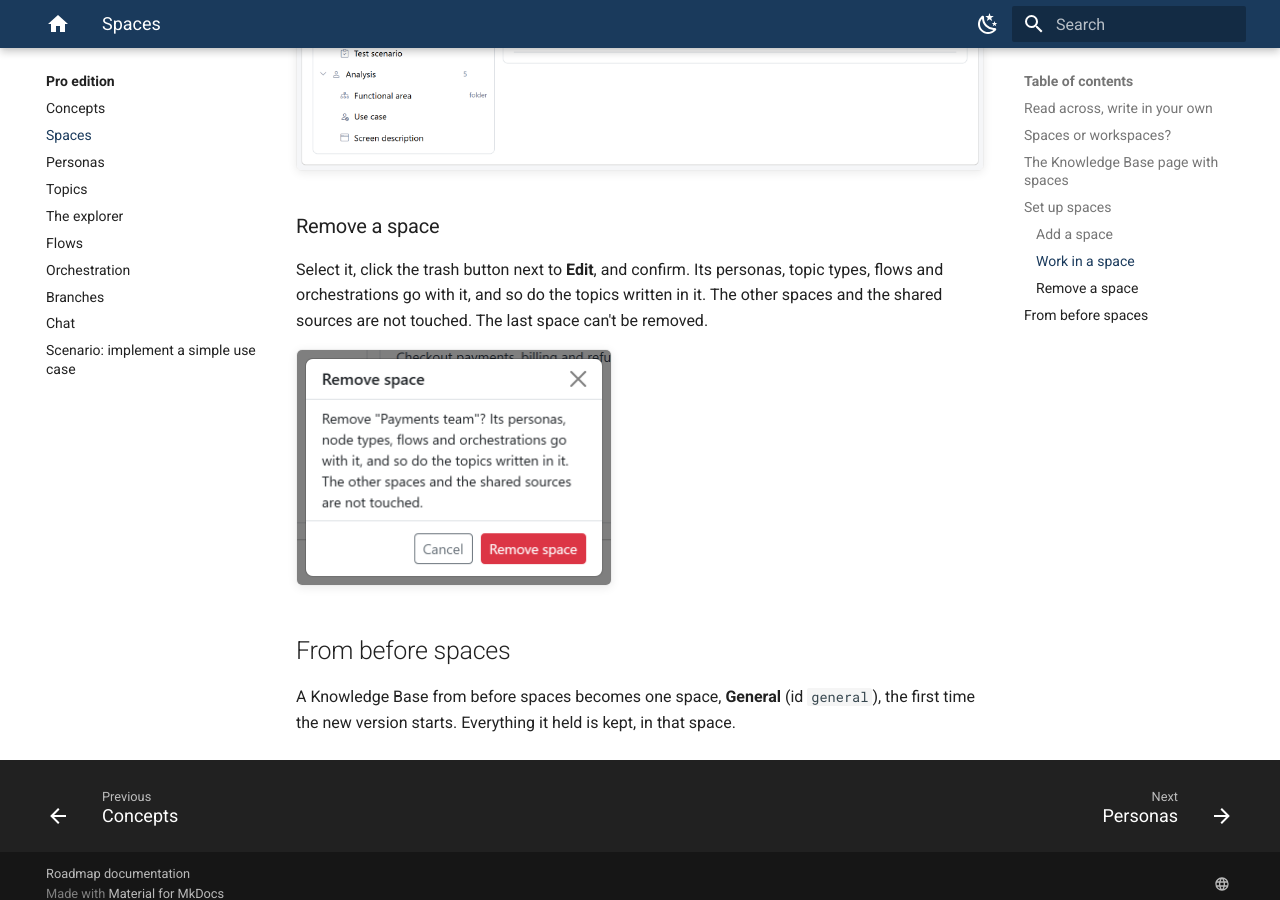
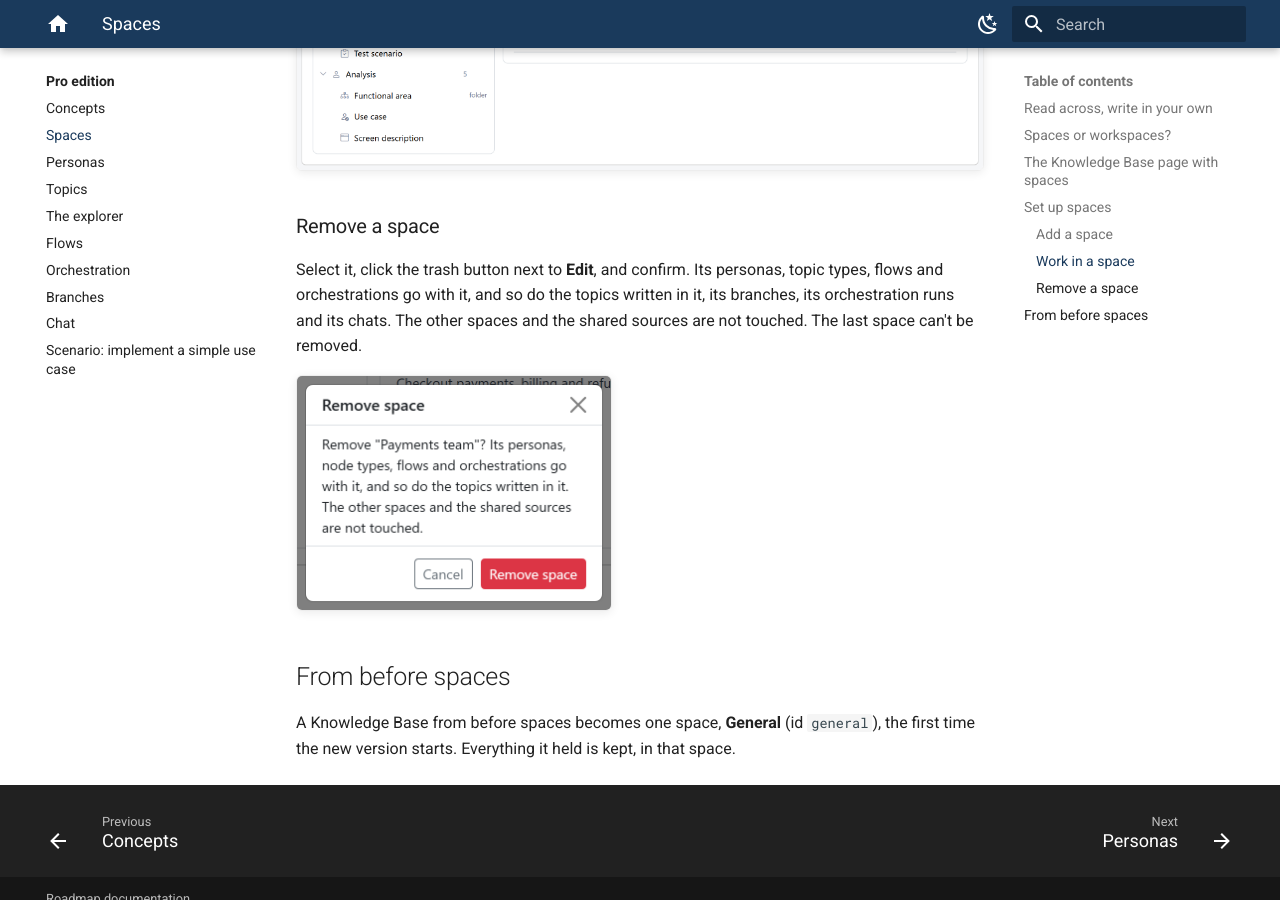
Before and after one commit to roadmap-mcp/roadmap-mcp.github.io, an MkDocs documentation site: the page built from docs/knowledge-base/spaces.md, in a window 1280 px wide and 900 px high, scrolled down 4881 px. Built offline with MkDocs 1.6.1 and Material for MkDocs 9.7.7, drawn with Linux system fonts in a browser that asks for light colours.

Commit message:
Spaces: removing a space takes its branches, runs and chats too
Claude-Session: https://claude.ai/code/session_01M5AWqYz4eBseoEGpVu3Muj

```diff
--- a/docs/knowledge-base/spaces.md
+++ b/docs/knowledge-base/spaces.md
@@ -104,9 +104,9 @@ or more spaces, a space picker at their top switches space. On the *Spaces* tab,
 ### Remove a space
 
 Select it, click the trash button next to **Edit**, and confirm. Its personas, topic
-types, flows and orchestrations go with it, and so do the topics written in it. The
-other spaces and the shared sources are not touched. The last space can't be
-removed.
+types, flows and orchestrations go with it, and so do the topics written in it, its
+branches, its orchestration runs and its chats. The other spaces and the shared
+sources are not touched. The last space can't be removed.
 
 ![The Remove space dialog](../images/kb-spaces/space-remove.png){ width="316" }
 
```
